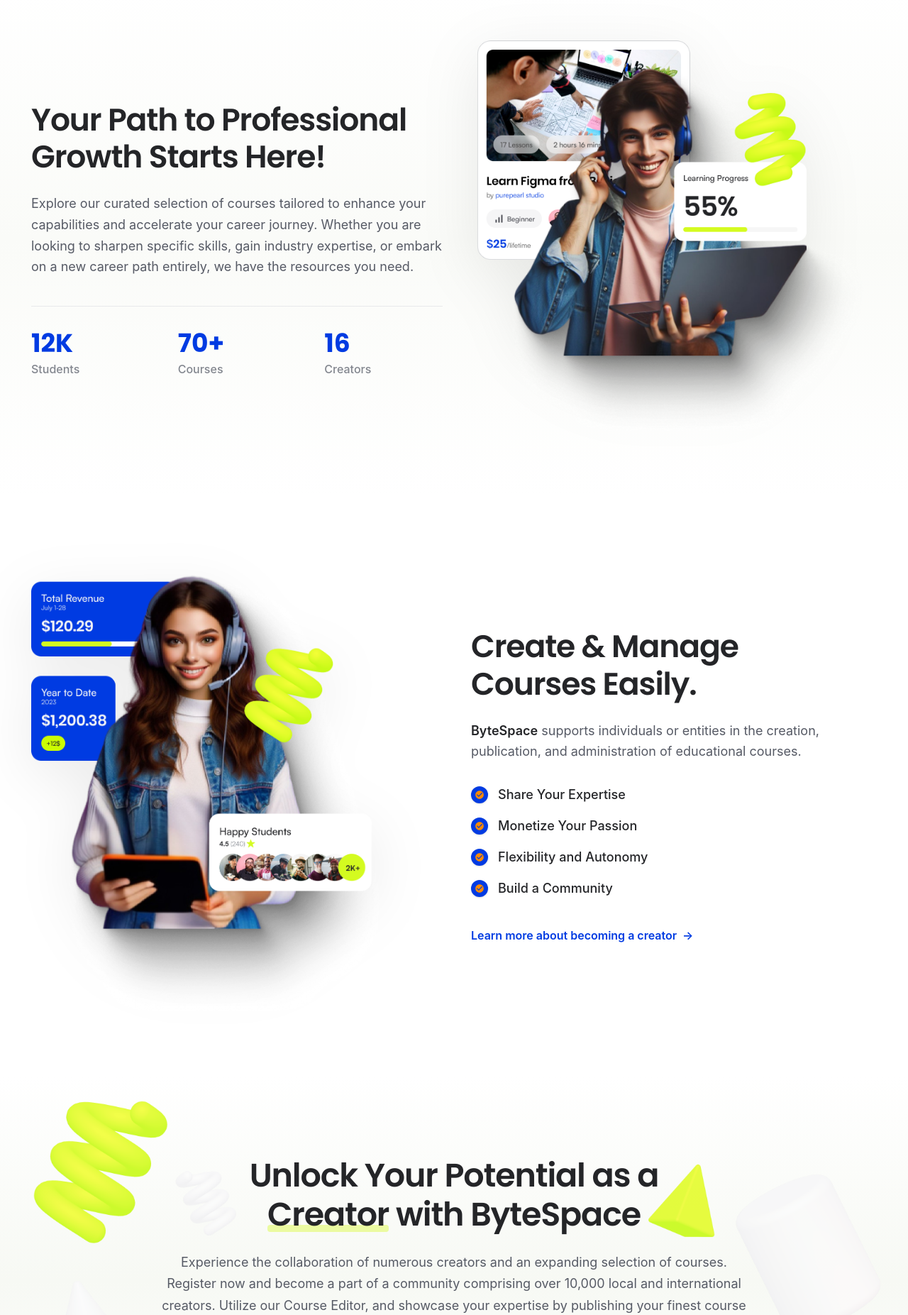
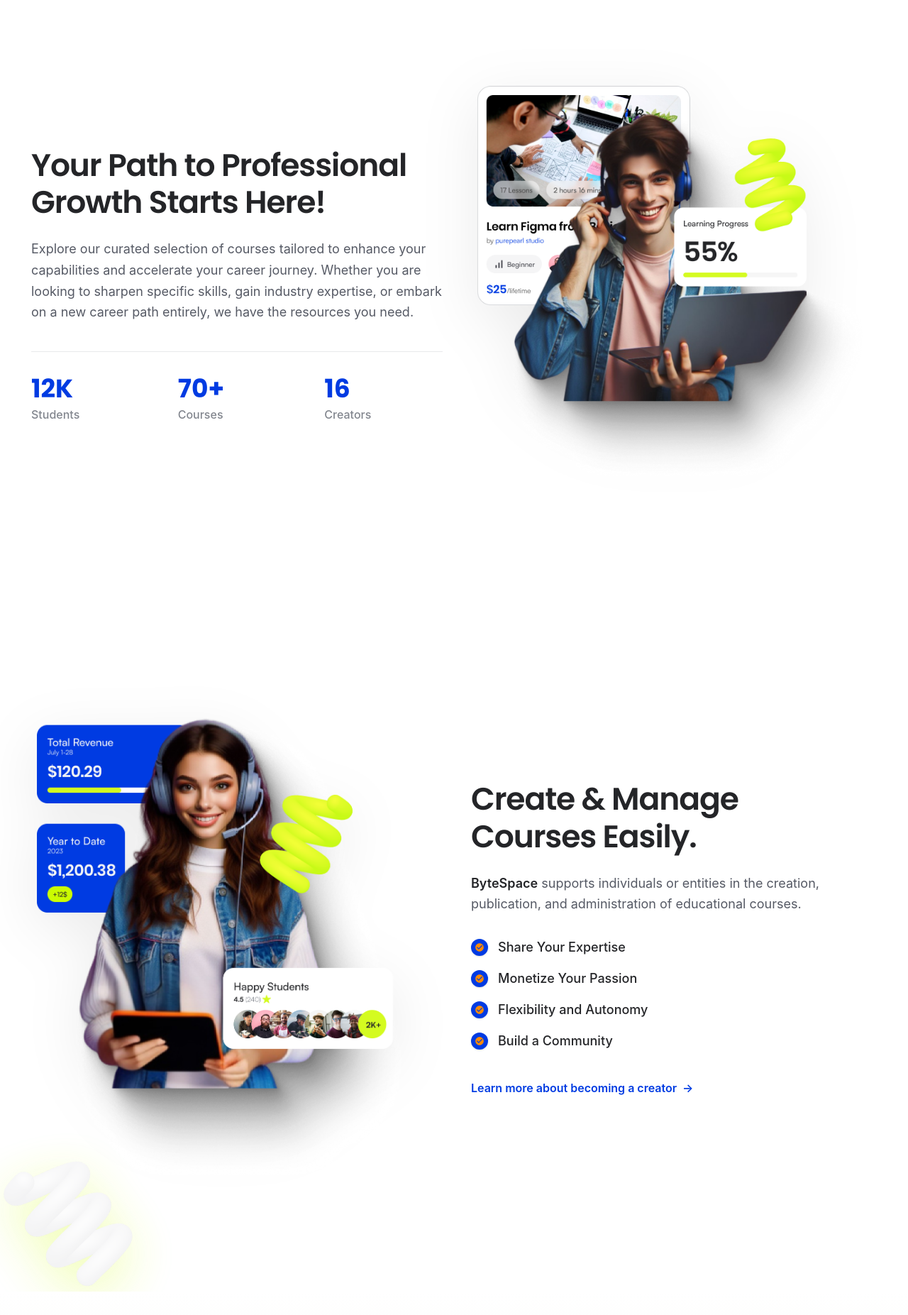
Before and after one commit to asmaraf/bytespace-website, a React (Vite) app: page / in a window 1280 px wide. Shown: the part 3360-5213 px from the top of the page at 71% size. Built offline with nearby package versions, Linux system fonts and the light colour scheme; a web font is replaced by a local one.

Commit message:
style: add vibrant lime-yellow glow and floating 3D ribbon to Growth and Creator sections

```diff
--- a/src/components/CreatorSection.jsx
+++ b/src/components/CreatorSection.jsx
@@ -10,18 +10,40 @@
   ];
 
   return (
-    <section id="creators" className="py-20 relative overflow-hidden bg-white">
-      {/* Background ambient lighting */}
+    <section id="creators" className="py-24 sm:py-32 md:py-36 relative overflow-hidden bg-white">
+      {/* 1. Radiant Lime-Yellow Atmosphere on Bottom-Left (Matches Screenshot) */}
       <div
-        className="pointer-events-none absolute -right-32 top-1/3 w-[500px] h-[500px] rounded-full bg-[#003BE2]/5 blur-[120px] -z-10"
+        className="pointer-events-none absolute -left-20 -bottom-16 w-[650px] h-[650px] sm:w-[750px] sm:h-[750px] rounded-full bg-[#D4FB20]/40 blur-[120px] -z-10"
+        aria-hidden="true"
+      />
+      <div
+        className="pointer-events-none absolute left-0 bottom-24 w-[450px] h-[450px] rounded-full bg-[#EEFF55]/25 blur-[100px] -z-10"
         aria-hidden="true"
       />
 
-      <div className="max-w-[1240px] mx-auto px-6">
+      {/* 2. Soft Blue Atmosphere on Right */}
+      <div
+        className="pointer-events-none absolute -right-24 top-1/4 w-[500px] h-[500px] rounded-full bg-[#003BE2]/10 blur-[120px] -z-10"
+        aria-hidden="true"
+      />
+
+      {/* 3. Floating 3D Lime Ribbon Ornament (Bottom-Left from Figma) */}
+      <div
+        className="pointer-events-none absolute -left-12 -bottom-12 sm:-left-8 sm:-bottom-8 w-44 sm:w-56 md:w-64 z-0 opacity-90 drop-shadow-[0_20px_35px_rgba(212,251,32,0.35)] select-none"
+        aria-hidden="true"
+      >
+        <img
+          src="/assets/shape_ribbon.png"
+          alt=""
+          className="w-full h-auto object-contain transform -rotate-12"
+        />
+      </div>
+
+      <div className="max-w-[1240px] mx-auto px-6 relative z-10">
         <div className="grid grid-cols-1 lg:grid-cols-12 gap-12 lg:gap-12 items-center">
           {/* Left Column: Visual Showcase */}
           <div className="lg:col-span-6 relative flex justify-center lg:justify-start order-2 lg:order-1">
-            <div className="relative w-full max-w-[520px] group transition-transform duration-500 hover:scale-[1.02]">
+            <div className="relative w-full max-w-[560px] p-2 group transition-transform duration-500 hover:scale-[1.02]">
               <img
                 src="/assets/creator_showcase.png"
                 alt="Create & manage courses on ByteSpace"
--- a/src/components/GrowthSection.jsx
+++ b/src/components/GrowthSection.jsx
@@ -2,14 +2,24 @@
 
 export default function GrowthSection() {
   return (
-    <section className="py-20 relative overflow-hidden bg-gradient-to-b from-white via-[#FAFBF8] to-white">
-      {/* Subtle background glow */}
+    <section className="py-24 sm:py-32 md:py-36 relative overflow-hidden bg-white">
+      {/* 1. Prominent Lime-Yellow Aura on Top-Left (Matches Screenshot) */}
       <div
-        className="pointer-events-none absolute -left-40 top-1/2 -translate-y-1/2 w-[600px] h-[600px] rounded-full bg-[#D4FB20]/15 blur-[120px] -z-10"
+        className="pointer-events-none absolute -left-20 -top-24 w-[600px] h-[600px] sm:w-[750px] sm:h-[750px] rounded-full bg-[#D4FB20]/35 blur-[120px] -z-10"
+        aria-hidden="true"
+      />
+      <div
+        className="pointer-events-none absolute left-0 top-1/4 w-[450px] h-[450px] rounded-full bg-[#E5FF55]/25 blur-[100px] -z-10"
         aria-hidden="true"
       />
 
-      <div className="max-w-[1240px] mx-auto px-6">
+      {/* 2. Soft Blue Atmosphere on Right Behind Student */}
+      <div
+        className="pointer-events-none absolute -right-20 top-1/3 w-[550px] h-[550px] rounded-full bg-[#003BE2]/10 blur-[120px] -z-10"
+        aria-hidden="true"
+      />
+
+      <div className="max-w-[1240px] mx-auto px-6 relative z-10">
         <div className="grid grid-cols-1 lg:grid-cols-12 gap-12 lg:gap-8 items-center">
           {/* Left Column: Text & Stats */}
           <div className="lg:col-span-6 flex flex-col justify-center">
```
